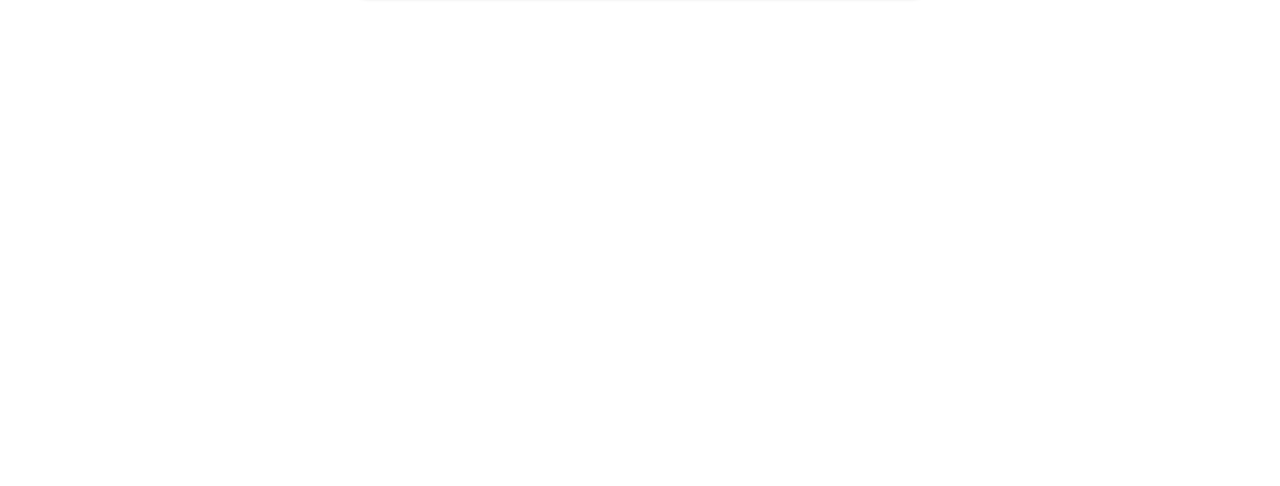
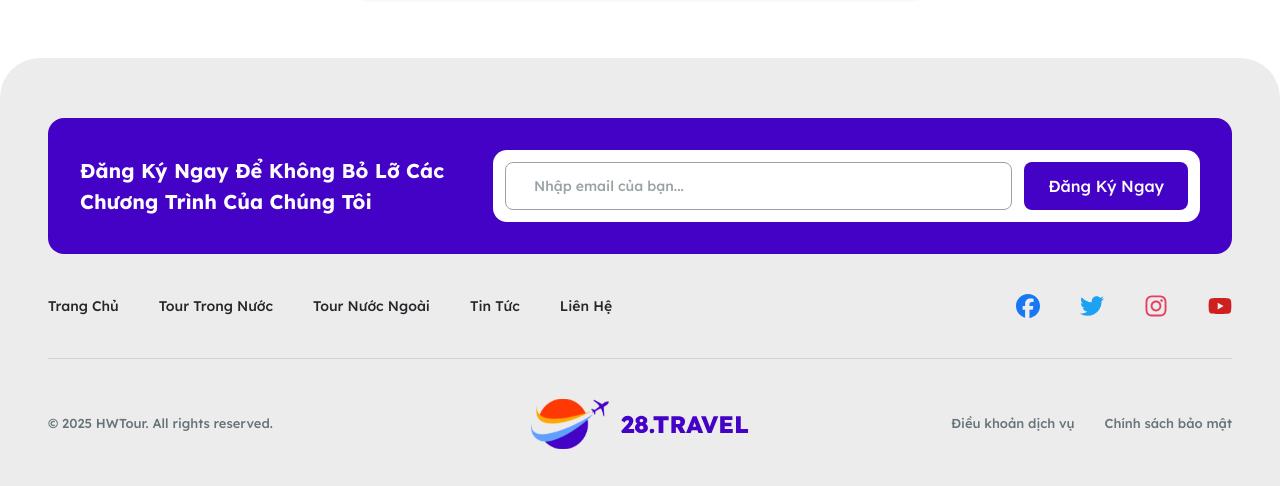
Before and after one commit to QuangHaDev2004/booking-tour-client, a Next.js app: page / in a window 1280 px wide. Shown: the part 5258-5744 px from the top of the page. Before the commit the page ends 5316 px from the top, so only its background shows below. Built offline with nearby package versions, Linux system fonts and the light colour scheme.

Commit message:
feat: footer

```diff
--- a/src/app/globals.css
+++ b/src/app/globals.css
@@ -46,6 +46,7 @@
   top: 5.5px;
 }
 
+/* Datepicker */
 .react-datepicker__day-name:last-child,
 .react-datepicker__day:last-child {
   color: var(--color-red-500);
@@ -68,6 +69,7 @@
   font-size: 14px !important;
 }
 
+/* Swiper */
 .swiperSection3 .swiper-wrapper {
   padding-bottom: 48px;
 }
@@ -81,3 +83,16 @@
 .swiperSection3 .swiper-pagination-bullet-active {
   background-color: var(--color-primary);
 }
+
+/* Scroll */
+::-webkit-scrollbar {
+  width: 6px;
+}
+
+::-webkit-scrollbar-thumb {
+  background: #9DB2BF;
+}
+
+::-webkit-scrollbar-track {
+  background: #DDE6ED;
+}
--- a/src/app/layout.tsx
+++ b/src/app/layout.tsx
@@ -1,6 +1,7 @@
 import type { Metadata } from "next";
 import "./globals.css";
 import { Header } from "@/components/header/Header";
+import { Footer } from "@/components/footer/Footer";
 
 export const metadata: Metadata = {
   title: "HW Tour - Đặt Tour du lịch tiện lợi và nhanh chóng",
@@ -19,7 +20,8 @@
 
         {children}
 
-        </body>
+        <Footer />
+      </body>
     </html>
   );
 }
--- /dev/null
+++ b/src/components/footer/Footer.tsx
@@ -0,0 +1,131 @@
+/* eslint-disable @next/next/no-img-element */
+import Link from "next/link";
+import { FaFacebook, FaInstagram, FaTwitter, FaYoutube } from "react-icons/fa6";
+
+export const Footer = () => {
+  return (
+    <div className="rounded-tl-[25px] rounded-tr-[25px] bg-[#ECECEC] pt-10 pb-10 sm:rounded-tl-[40px] sm:rounded-tr-[40px] sm:pt-[60px]">
+      <div className="container">
+        <div className="flex flex-col gap-[30px] sm:gap-10">
+          <div className="bg-primary flex flex-wrap items-center gap-5 sm:gap-6 rounded-2xl p-5 sm:p-8">
+            <div className="w-full text-center text-lg font-bold text-[#FDFDFD] capitalize lg:w-[389px] lg:text-left lg:text-[20px]">
+              Đăng ký ngay để không bỏ lỡ các chương trình của chúng tôi
+            </div>
+            <form
+              action=""
+              className="flex flex-1 items-center flex-wrap gap-3 rounded-[14px] bg-white p-3"
+            >
+              <input
+                type="email"
+                name=""
+                id=""
+                placeholder="Nhập email của bạn..."
+                className="h-12 flex-1 rounded-lg border border-[#99A2A5] px-7 text-sm font-medium placeholder:text-[#99A2A5]"
+              />
+              <button className="bg-primary cursor-pointer rounded-lg px-6 py-3 text-[16px] font-medium text-[#FDFDFD] capitalize transition-all duration-300 hover:brightness-95 w-full sm:w-auto">
+                Đăng Ký Ngay
+              </button>
+            </form>
+          </div>
+          <div className="flex flex-wrap items-center justify-center gap-y-5 lg:justify-between">
+            <nav>
+              <ul className="text-secondary flex flex-wrap items-center justify-center gap-x-[25px] sm:gap-x-10 gap-y-2.5 text-sm font-medium">
+                <li>
+                  <Link
+                    href={""}
+                    className="hover:text-primary transition-all duration-300"
+                  >
+                    Trang Chủ
+                  </Link>
+                </li>
+                <li>
+                  <Link
+                    href={""}
+                    className="hover:text-primary transition-all duration-300"
+                  >
+                    Tour Trong Nước
+                  </Link>
+                </li>
+                <li>
+                  <Link
+                    href={""}
+                    className="hover:text-primary transition-all duration-300"
+                  >
+                    Tour Nước Ngoài
+                  </Link>
+                </li>
+                <li>
+                  <Link
+                    href={""}
+                    className="hover:text-primary transition-all duration-300"
+                  >
+                    Tin Tức
+                  </Link>
+                </li>
+                <li>
+                  <Link
+                    href={""}
+                    className="hover:text-primary transition-all duration-300"
+                  >
+                    Liên Hệ
+                  </Link>
+                </li>
+              </ul>
+            </nav>
+            <nav>
+              <ul className="text-secondary flex items-center gap-[25px] sm:gap-10">
+                <li>
+                  <Link href={""} target="_blank">
+                    <FaFacebook className="text-2xl text-[#1877F2]" />
+                  </Link>
+                </li>
+                <li>
+                  <Link href={""} target="_blank">
+                    <FaTwitter className="text-2xl text-[#1DA1F2]" />
+                  </Link>
+                </li>
+                <li>
+                  <Link href={""} target="_blank">
+                    <FaInstagram className="text-2xl text-[#E4405F]" />
+                  </Link>
+                </li>
+                <li>
+                  <Link href={""} target="_blank">
+                    <FaYoutube className="text-2xl text-[#CD201F]" />
+                  </Link>
+                </li>
+              </ul>
+            </nav>
+          </div>
+          <hr className="text-[#CCD1D2]" />
+          <div className="flex flex-wrap items-center gap-y-5">
+            <div className="order-1 w-full text-center text-[13px] font-medium text-[#667479] lg:order-none lg:w-[calc(50%-112px)] lg:text-left">
+              © 2025 HWTour. All rights reserved.
+            </div>
+            <div className="w-full lg:w-[224px]">
+              <img
+                src="/assets/images/Logo.svg"
+                alt=""
+                className="h-[50px] w-full"
+              />
+            </div>
+            <div className="flex w-full items-center justify-center gap-[25px] sm:gap-[30px] text-[13px] font-medium text-[#667479] lg:w-[calc(50%-112px)] lg:justify-end">
+              <Link
+                href={""}
+                className="hover:text-primary transition-all duration-300"
+              >
+                Điều khoản dịch vụ
+              </Link>
+              <Link
+                href={""}
+                className="hover:text-primary transition-all duration-300"
+              >
+                Chính sách bảo mật
+              </Link>
+            </div>
+          </div>
+        </div>
+      </div>
+    </div>
+  );
+};
```
